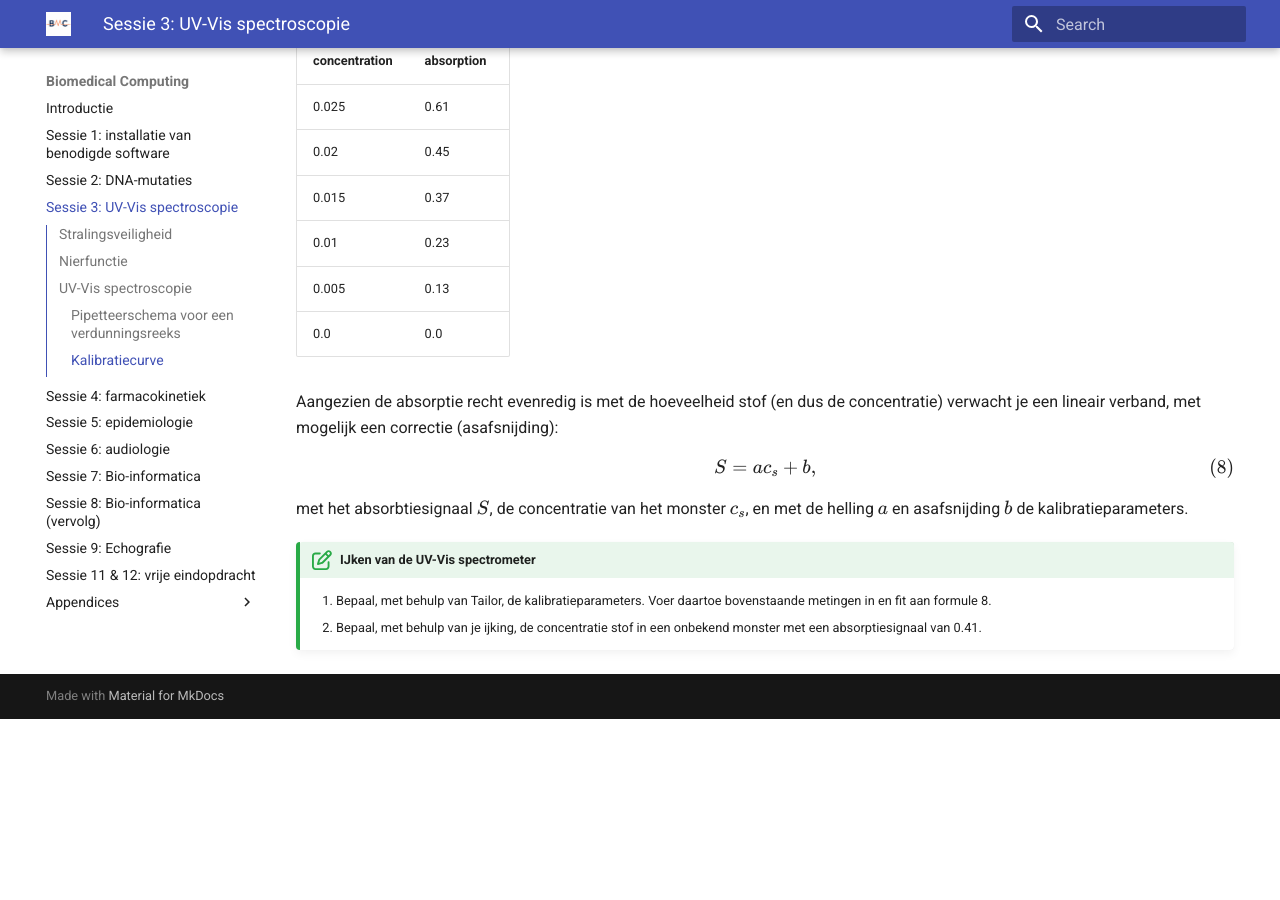
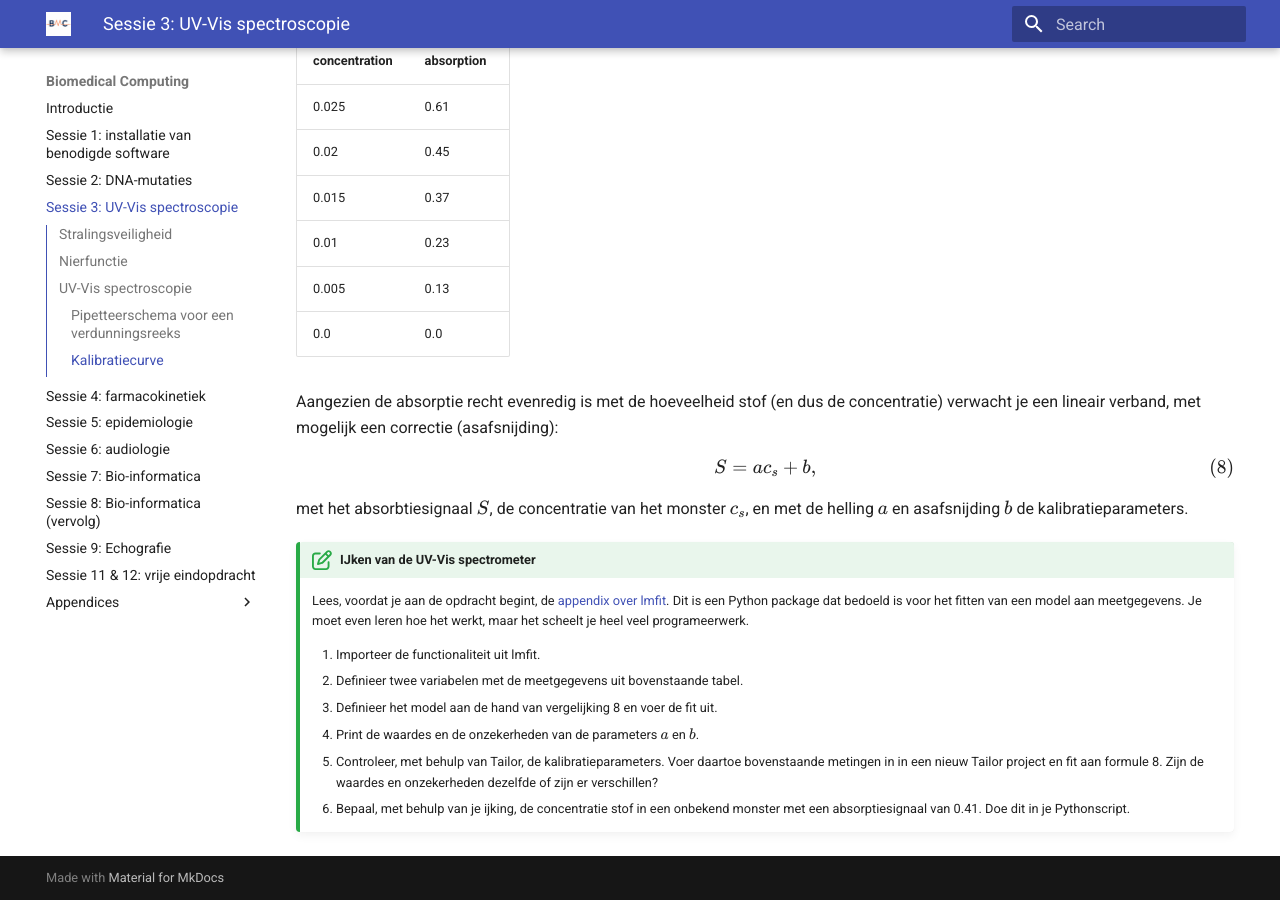
Before and after one commit to NatuurkundePracticumAmsterdam/biomedicalcomputing, an MkDocs documentation site: the page built from docs/uv-vis-spectroscopie.md, in a window 1280 px wide and 900 px high, scrolled down 4928 px. Built offline with MkDocs 1.6.1 and Material for MkDocs 9.7.7, drawn with Linux system fonts in a browser that asks for light colours; before the commit the page ends 5647 px from its top, so only the background shows below that.

Commit message:
Bepaal ijkcurve met lmfit

```diff
--- a/docs/uv-vis-spectroscopie.md
+++ b/docs/uv-vis-spectroscopie.md
@@ -156,5 +156,11 @@ met het absorbtiesignaal $S$, de concentratie van het monster $c_s$, en met de h
 
 !!! opdracht-basis "IJken van de UV-Vis spectrometer"
 
-    1. Bepaal, met behulp van Tailor, de kalibratieparameters. Voer daartoe bovenstaande metingen in en fit aan formule 8.
-    2. Bepaal, met behulp van je ijking, de concentratie stof in een onbekend monster met een absorptiesignaal van 0.41.
+    Lees, voordat je aan de opdracht begint, de [appendix over lmfit](package-lmfit.md). Dit is een Python package dat bedoeld is voor het fitten van een model aan meetgegevens. Je moet even leren hoe het werkt, maar het scheelt je heel veel programeerwerk.
+
+    1. Importeer de functionaliteit uit lmfit.
+    1. Definieer twee variabelen met de meetgegevens uit bovenstaande tabel.
+    1. Definieer het model aan de hand van vergelijking 8 en voer de fit uit.
+    1. Print de waardes en de onzekerheden van de parameters $a$ en $b$.
+    1. Controleer, met behulp van Tailor, de kalibratieparameters. Voer daartoe bovenstaande metingen in in een nieuw Tailor project en fit aan formule 8. Zijn de waardes en onzekerheden dezelfde of zijn er verschillen?
+    1. Bepaal, met behulp van je ijking, de concentratie stof in een onbekend monster met een absorptiesignaal van 0.41. Doe dit in je Pythonscript.
--- a/mkdocs.yml
+++ b/mkdocs.yml
@@ -70,6 +70,7 @@ nav:
   - eindopdracht.md
   - Appendices:
     - python-constructen.md
+    - package-lmfit.md
 
 extra:
     arrow_rotate: ':fontawesome-solid-arrow-rotate-right:'
```
Also changed, not shown: docs/package-lmfit.md (added, +72 -0 lines).
